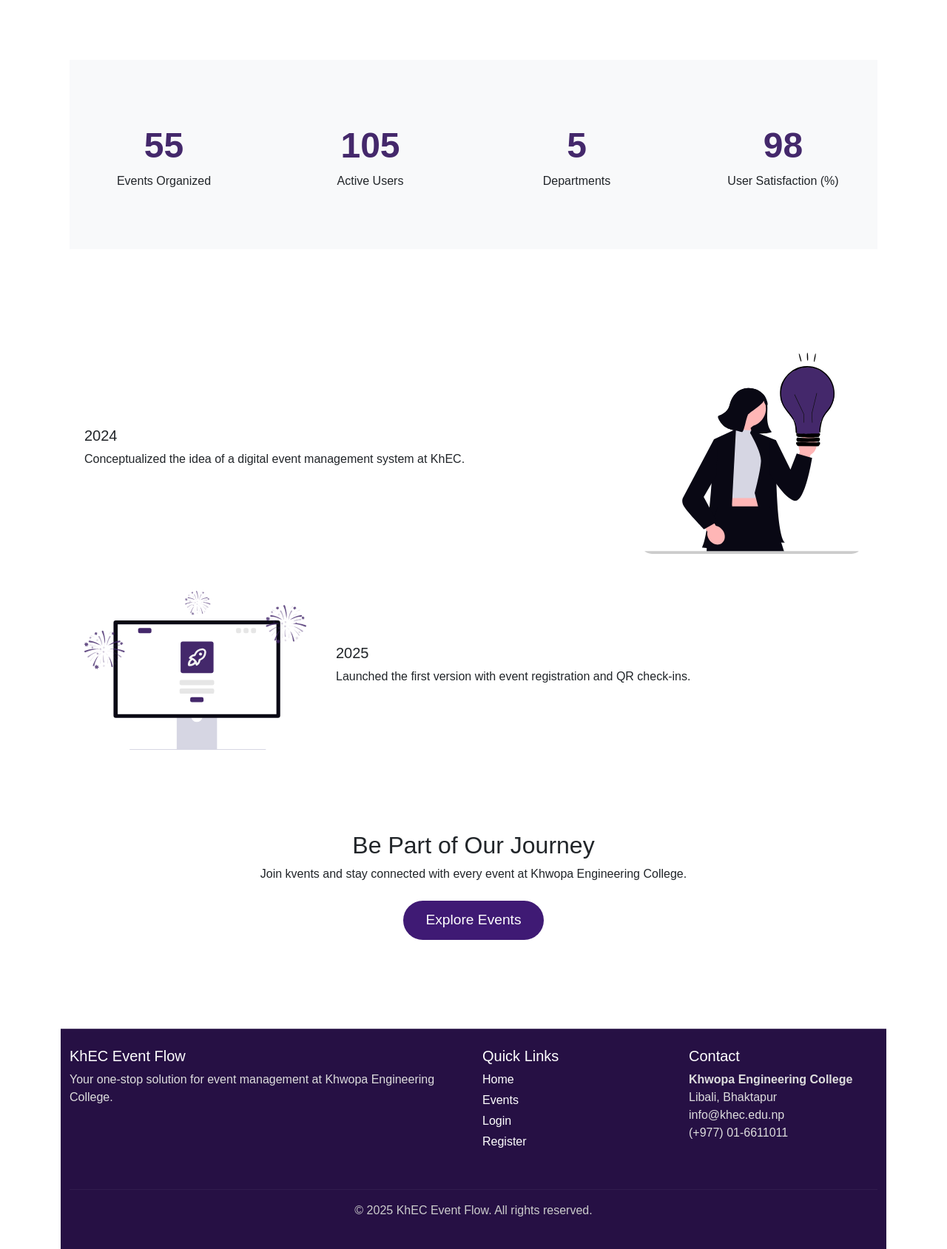
After one commit to shronal/khec_ems, a Django app: page /about/ in a window 1280 px wide. The commit adds this page. Shown: the part 1477-3166 px from the top of the page at 74% size. Run offline with Django 5.2, Linux system fonts and the light colour scheme.

Commit message:
About Us page added

```diff
--- a/ems_app/urls.py
+++ b/ems_app/urls.py
@@ -2,8 +2,9 @@ from django.urls import path
 from . import views
 
 urlpatterns = [
+    path('about/', views.about_us, name='about-us'),
     # Event listing and details
-    path('', views.EventListView.as_view(), name='event-list'),
+    path('events/', views.EventListView.as_view(), name='event-list'),
     path('event/<slug:slug>/', views.EventDetailView.as_view(), name='event-detail'),
 
     # Event management
--- a/ems_app/views.py
+++ b/ems_app/views.py
@@ -80,6 +80,14 @@ def home(request):
         'stats': stats,
     }
     return render(request, 'events/home.html', context)
+
+
+def about_us(request):
+    """About Us page view"""
+    context = {
+        'page_title': 'About Us - KhEC Event Flow',
+    }
+    return render(request, 'events/about_us.html', context)
 
 class EventListView(ListView):
     model = Event
--- a/templates/base.html
+++ b/templates/base.html
@@ -7,9 +7,13 @@
     <title>{% block title %}KhEC Event Flow{% endblock %}</title>
     <link href="https://cdn.jsdelivr.net/npm/bootstrap@5.3.0-alpha1/dist/css/bootstrap.min.css" rel="stylesheet">
     <link rel="stylesheet" href="https://cdnjs.cloudflare.com/ajax/libs/font-awesome/6.0.0/css/all.min.css">
-    <link rel="icon" href="{% static 'images/icon.jpeg' %}" type="image/jpeg">
+    <link rel="icon" href="{% static 'images/icon.jpg' %}" type="image/jpeg">
 
   <style>
+    body {
+        font-family: 'Poppins', sans-serif;
+    }
+
     .navbar {
       background-color: #ffffff;
       box-shadow: 0 2px 4px rgba(0, 0, 0, 0.05);
@@ -92,6 +96,8 @@
     }
 
     .footer-link {
+      width: 100%;
+    box-sizing: border-box;
   color: #1a1a1a;
   font-weight: 600;
   position: relative;
@@ -206,7 +212,18 @@
                             Events
                         </a>
                     </li>
-                    {% if user.is_authenticated %}
+                    <li class="nav-item">
+                        <a class="nav-link" href="{% url 'about-us' %}">
+                            About Us
+                        </a>
+                    </li>
+                    <li class="nav-item">
+                        <a class="nav-link" href="{% url 'about-us' %}">
+                            Contact Us
+                        </a>
+                    </li>
+
+                    {% comment %} {% if user.is_authenticated %}
                         <li class="nav-item">
                             <a class="nav-link" href="{% url 'user-registrations' %}">
                             My Registrations
@@ -226,13 +243,13 @@
                                 </a>
                             </li>
                         {% endif %}
-                    {% endif %}
+                    {% endif %} {% endcomment %}
                 </ul>
                 <ul class="navbar-nav">
                     {% if user.is_authenticated %}
                         <li class="nav-item dropdown user-dropdown">
                             <a class="nav-link dropdown-toggle" href="#" id="navbarDropdown" role="button" data-bs-toggle="dropdown" aria-expanded="false">
-                                <i class="fas fa-user-circle me-1"></i>{{ user.username }}
+                                <i class="fas fa-user-circle me-1"></i>
                             </a>
                             <ul class="dropdown-menu dropdown-menu-end" aria-labelledby="navbarDropdown">
                                 <li>
--- /dev/null
+++ b/templates/events/about_us.html
@@ -0,0 +1,260 @@
+{% extends 'base.html' %}
+{% load static %}
+
+{% block title %}About Us{% endblock %}
+
+{% block extra_css %}
+<style>
+    body {
+        font-family: 'Poppins', sans-serif;
+    }
+
+    /* Hero Section */
+    .about-hero {
+        background: #fdfdfd;
+        padding: 80px 0;
+        margin-bottom: 60px;
+        text-align: center;
+    }
+
+    .about-hero h1 {
+        font-size: 3.5rem;
+        font-weight: 700;
+        color: #44286b;
+        margin-bottom: 20px;
+        animation: fadeInDown 1s ease;
+    }
+
+    .about-hero p {
+        font-size: 1.2rem;
+        opacity: 0.9;
+        max-width: 650px;
+        margin: 0 auto;
+        animation: fadeInUp 1.2s ease;
+    }
+
+    /* Split Sections */
+    .section-split {
+        padding: 80px 0;
+        opacity: 0;
+        transform: translateY(50px);
+        transition: all 1s ease;
+    }
+
+    .section-split.show {
+        opacity: 1;
+        transform: translateY(0);
+    }
+
+    .section-split img {
+        max-width: 100%;
+        border-radius: 15px;
+        transition: transform 0.6s ease;
+    }
+
+    .section-split img:hover {
+        transform: scale(1.05);
+    }
+
+    /* Stats */
+    .stats-section {
+        background: #f8f9fa;
+        padding: 80px 0;
+        margin: 80px 0;
+        text-align: center;
+    }
+
+    .stat-number {
+        font-size: 3rem;
+        font-weight: 700;
+        color: #44286b;
+        display: block;
+    }
+
+    /* Timeline */
+    .timeline {
+        padding: 60px 0;
+    }
+
+    .timeline-item {
+        display: flex;
+        align-items: center;
+        margin-bottom: 50px;
+        opacity: 0;
+        transform: translateX(-50px);
+        transition: all 1s ease;
+    }
+
+    .timeline-item:nth-child(even) {
+        flex-direction: row-reverse;
+        transform: translateX(50px);
+    }
+
+    .timeline-item.show {
+        opacity: 1;
+        transform: translateX(0);
+    }
+
+    .timeline-content {
+        flex: 1;
+        padding: 20px;
+    }
+
+    .timeline img {
+        width: 300px;
+        border-radius: 15px;
+        margin: 0 20px;
+        transition: transform 0.6s ease;
+    }
+
+    .timeline img:hover {
+        transform: scale(1.08);
+    }
+
+    /* CTA */
+    .cta-section {
+        text-align: center;
+        padding: 60px 0;
+        animation: fadeInUp 1s ease;
+    }
+
+    .cta-btn {
+        padding: 12px 30px;
+        border-radius: 30px;
+        font-size: 1.2rem;
+        background-color: #44286b;
+        border: none;
+    }
+
+    .cta-btn:hover {
+        background-color: #2e1a4a;
+    }
+
+    /* Animations */
+    @keyframes fadeInDown {
+        from { opacity: 0; transform: translateY(-40px); }
+        to { opacity: 1; transform: translateY(0); }
+    }
+
+    @keyframes fadeInUp {
+        from { opacity: 0; transform: translateY(40px); }
+        to { opacity: 1; transform: translateY(0); }
+    }
+</style>
+{% endblock %}
+
+{% block content %}
+<!-- Hero -->
+<div class="about-hero">
+    <h1 style="color: #44286b; font-weight: bold; font-family: 'Arial Black', sans-serif;" >kvents</h1>
+    <p>Empowering Khwopa Engineering College with seamless event management and community engagement</p>
+</div>
+
+<div class="container">
+    <!-- Split Intro -->
+    <div class="row section-split align-items-center">
+        <div class="col-md-6">
+            <h2 style="color: #44286b; font-weight: bold; sans-serif;" >Connecting Our Engineering Community</h2>
+            <p class="lead">
+  <span style="color: #44286b; font-weight: bold; font-family: 'Arial Black', sans-serif;">kvents</span>
+ is the premier event management platform designed specifically for Khwopa Engineering College. We bridge the gap between event organizers and participants, making it easier than ever to discover, register for, and manage events within our vibrant academic community.
+</p>
+
+        </div>
+        <div class="col-md-6 text-center">
+            <img src="{% static 'images/events.svg' %}" alt="Events">
+        </div>
+    </div>
+
+    <!-- Mission & Vision -->
+    <div class="row section-split align-items-center">
+        <div class="col-md-6 text-center">
+            <img src="{% static 'images/mission.jpg' %}" alt="Mission">
+        </div>
+        <div class="col-md-6">
+            <h3 style="color: #44286b; font-weight: bold;  font-family: 'Poppins', sans-serif;">Our Mission</h3>
+            <p>To provide a comprehensive platform that enhances the event experience at KhEC, promoting active participation, knowledge sharing, and community building among students, faculty, and staff.</p>
+            <h3 class="mt-4" style="color: #44286b; font-weight: bold; font-family: 'Poppins', sans-serif;" >Our Vision</h3>
+            <p>To become the central hub for all academic and extracurricular activities at KhEC, fostering a vibrant campus culture and strengthening our engineering community.</p>
+        </div>
+    </div>
+
+    <!-- Stats -->
+    <div class="stats-section">
+        <div class="row">
+            <div class="col-md-3"><span class="stat-number" data-count="55">0</span><div>Events Organized</div></div>
+            <div class="col-md-3"><span class="stat-number" data-count="105">0</span><div>Active Users</div></div>
+            <div class="col-md-3"><span class="stat-number" data-count="5">0</span><div>Departments</div></div>
+            <div class="col-md-3"><span class="stat-number" data-count="98">0</span><div>User Satisfaction (%)</div></div>
+        </div>
+    </div>
+
+    <!-- Timeline -->
+    <div class="timeline">
+        <div class="timeline-item">
+            <div class="timeline-content">
+                <h5>2024</h5>
+                <p>Conceptualized the idea of a digital event management system at KhEC.</p>
+            </div>
+            <img src="{% static 'images/concept.svg' %}" alt="Concept">
+        </div>
+        <div class="timeline-item">
+            <div class="timeline-content">
+                <h5>2025</h5>
+                <p>Launched the first version with event registration and QR check-ins.</p>
+            </div>
+            <img src="{% static 'images/launch.svg' %}" alt="Launch">
+        </div>
+        {% comment %} <div class="timeline-item">
+            <div class="timeline-content">
+                <h5>2025</h5>
+                <p>Expanded to full analytics, smart notifications, and 100+ users.</p>
+            </div>
+            <img src="{% static 'images/timeline3.jpg' %}" alt="Growth">
+        </div>
+    </div> {% endcomment %}
+
+    <!-- CTA -->
+    <div class="cta-section">
+        <h2>Be Part of Our Journey</h2>
+        <p class="mb-4">Join kvents and stay connected with every event at Khwopa Engineering College.</p>
+        <a href="{% url 'home' %}" class="btn btn-primary cta-btn">Explore Events</a>
+    </div>
+</div>
+
+<!-- Scroll & Counter Animations -->
+<script>
+    // Counter animation
+    document.addEventListener("DOMContentLoaded", function() {
+        const counters = document.querySelectorAll('.stat-number');
+        counters.forEach(counter => {
+            const updateCount = () => {
+                const target = +counter.getAttribute('data-count');
+                const count = +counter.innerText;
+                const increment = target / 200;
+
+                if (count < target) {
+                    counter.innerText = Math.ceil(count + increment);
+                    setTimeout(updateCount, 20);
+                } else {
+                    counter.innerText = target;
+                }
+            };
+            updateCount();
+        });
+    });
+
+    // Scroll animations
+    const observer = new IntersectionObserver(entries => {
+        entries.forEach(entry => {
+            if (entry.isIntersecting) {
+                entry.target.classList.add('show');
+            }
+        });
+    }, { threshold: 0.2 });
+
+    document.querySelectorAll('.section-split, .timeline-item').forEach(el => {
+        observer.observe(el);
+    });
+</script>
+{% endblock %}
--- a/templates/events/event_list.html
+++ b/templates/events/event_list.html
@@ -204,10 +204,11 @@
     {% if user.is_authenticated and user.is_organizer or user.is_admin_user %}
         <div class="text-center mt-4">
             <a href="{% url 'event-create' %}" class="btn btn-success btn-lg">
-                <i class="fas fa-plus-circle me-2"></i>Create New Event
+                <i class="fas fa-plus-circle me-2"></i> Create New Event
             </a>
         </div>
     {% endif %}
+    <br><br>
 </div>
 {% endblock %}
 
--- a/templates/events/home.html
+++ b/templates/events/home.html
@@ -35,7 +35,7 @@
             </div>
         </div>
         <div class="col-lg-6">
-            <img src="{% static 'images/banner.png' %}"
+            <img src="{% static 'images/home_img.jpeg' %}"
      alt="KhEC Event Flow"
      class="img-fluid rounded shadow circle-img">
 
```
Also changed, not shown: static/images/concept.svg (added), static/images/events.svg (added), static/images/home_img.jpeg (added), static/images/icon.jpg (added), static/images/launch.svg (added).
